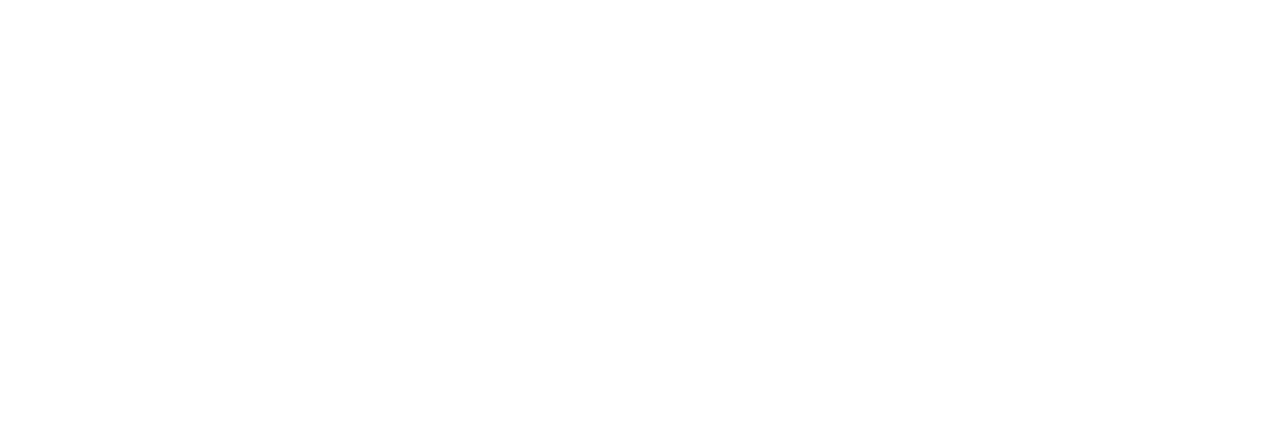
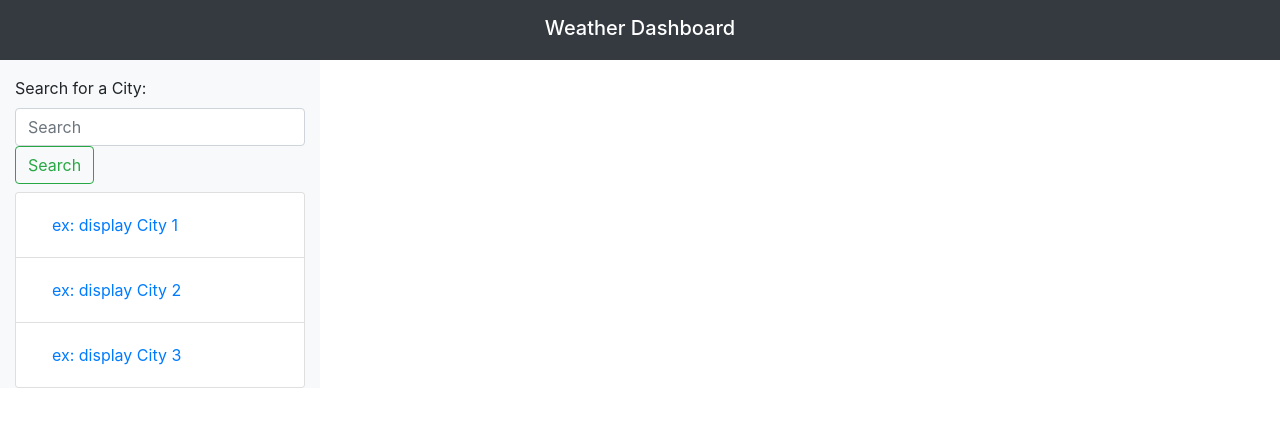
Before and after one commit to rawagschal/weather-dashboard, a plain HTML site: page index.html in a window 1280 px wide. Drawn offline with nearby package versions, Linux system fonts and the light colour scheme.

Commit message:
basic sidebar layout

```diff
--- a/index.html
+++ b/index.html
@@ -3,9 +3,54 @@
 <head>
     <meta charset="UTF-8">
     <meta name="viewport" content="width=device-width, initial-scale=1.0">
-    <title>Document</title>
+    <title>Weather Dashboard</title>
+
+    <!--Bootstrap CDN -->
+    <link
+      rel="stylesheet"
+      href="https://maxcdn.bootstrapcdn.com/bootstrap/4.0.0/css/bootstrap.min.css"
+    />
 </head>
 <body>
+    <!--bootstrap responsive dark navbar//maybe this doesn't need to be a navbar-->
+    <nav class="navbar navbar-expand-lg navbar-dark bg-dark justify-content-center">
+        <span class="navbar-brand mb-1 mr-0 h1">Weather Dashboard</span>
+    </nav>
+    <!--page content-->
+    <div class="container-fluid">
+        <div class="row">
+            <!--sidebar-->
+            <nav id="sidebarMenu" class="col-md-4 col-lg-3 d-md-block bg-light sidebar collapse">
+                <div class="sidebar-sticky pt-3">
+                    <div class="nav flex-column">
+                        <form class="form-group mb-2">
+                            <label for="input">Search for a City:</label>
+                            <input class="form-control mr-sm-2" type="search" id="input" placeholder="Search" aria-label="Search">
+                            <button class="btn btn-outline-success my-2 my-sm-0" type="submit">Search</button>
+                        </form>
+                        <!--use localstorage? to save and display user searches-->
+                        <div class="card" style="width: auto;">
+                            <ul class="list-group list-group-flush">
+                                <li class="list-group-item">
+                                    <a class="nav-link" href=" ">ex: display City 1</a>
+                                </li>
+                                <li class="list-group-item">
+                                    <a class="nav-link" href=" ">ex: display City 2</a>
+                                </li>
+                                <li class="list-group-item">
+                                    <a class="nav-link" href=" ">ex: display City 3</a>
+                                </li>
+                            </ul>
+                        </div>
+                    </div>
+                </div>
+            </nav>
 
+            <!--main dashboard-->
+            <main role="main" class="col-md-9 ml-sm-auto col-lg-10 px-md-4">
+
+            </main>
+        </div>
+    </div>
 </body>
 </html>
```
